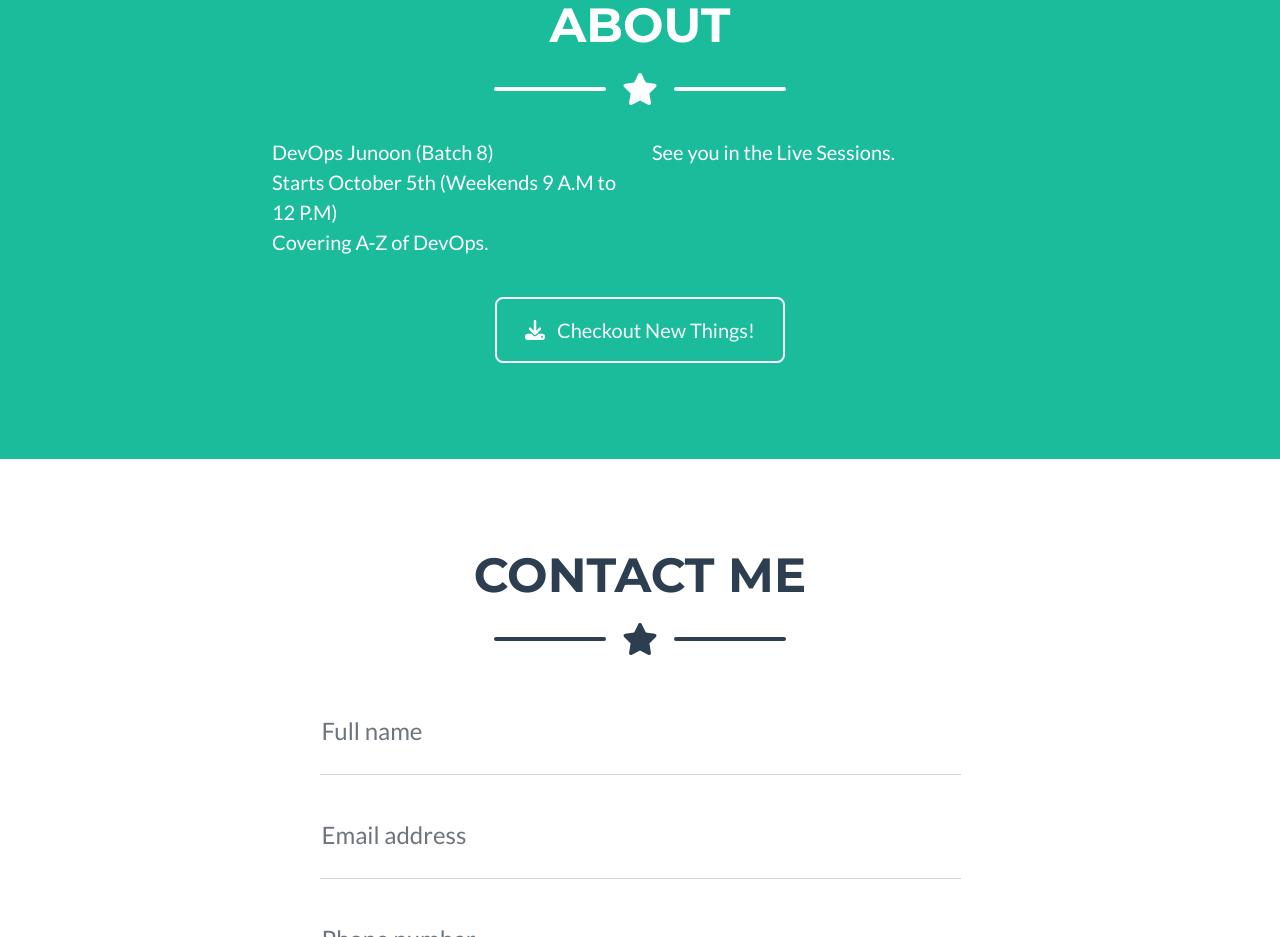
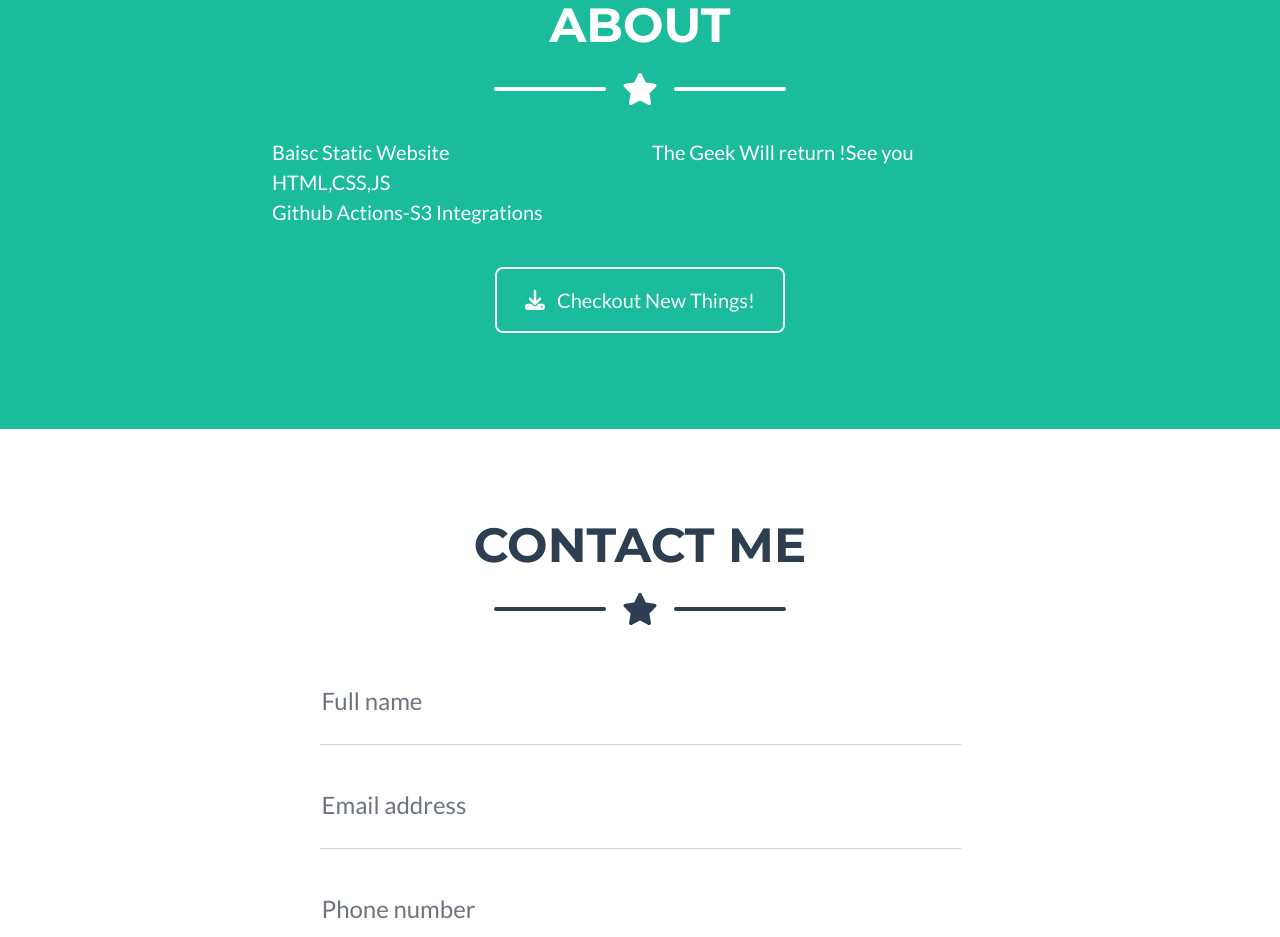
Before and after one commit to aryan1210718/basic-portfolio-for-github-aws-s3, a plain HTML site: page index.html in a window 1280 px wide. Shown: the part 1760-2697 px from the top of the page. Drawn offline with nearby package versions, Linux system fonts and the light colour scheme.

Commit message:
Update DevOps program details in index.html

```diff
--- a/index.html
+++ b/index.html
@@ -138,8 +138,8 @@
                 </div>
                 <!-- About Section Content-->
                 <div class="row">
-                    <div class="col-lg-4 ms-auto"><p class="lead">DevOps Junoon (Batch 8) <br> Starts October 5th (Weekends 9 A.M to 12 P.M)  <br> Covering A-Z of DevOps.</p></div>
-                    <div class="col-lg-4 me-auto"><p class="lead">See you in the Live Sessions. </p></div>
+                    <div class="col-lg-4 ms-auto"><p class="lead">Baisc Static Website <br> HTML,CSS,JS  <br> Github Actions-S3 Integrations</p></div>
+                    <div class="col-lg-4 me-auto"><p class="lead">The Geek Will return !See you </p></div>
                 </div>
                 <!-- About Section Button-->
                 <div class="text-center mt-4">
```
